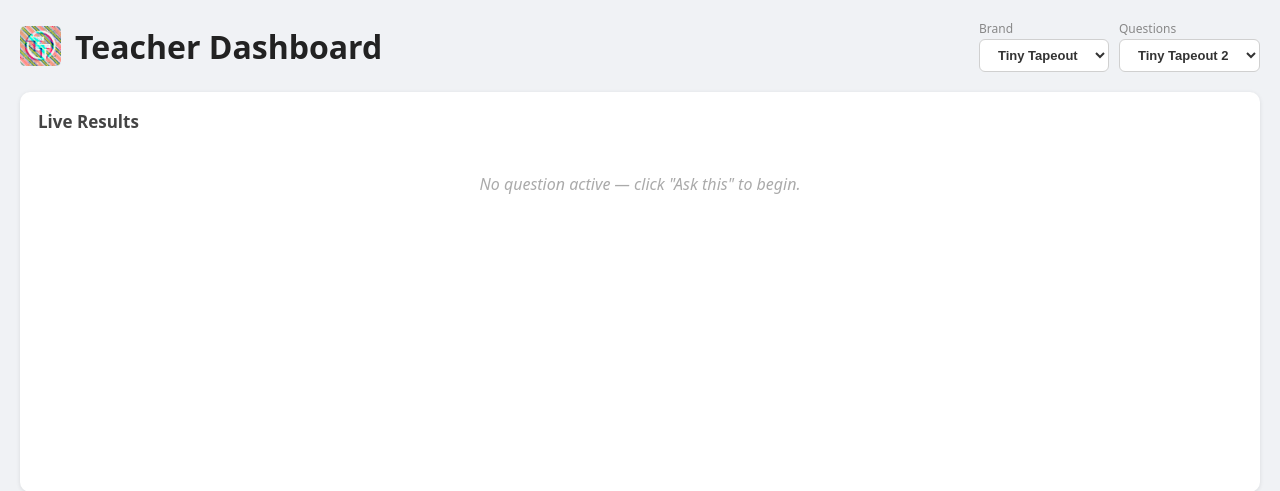
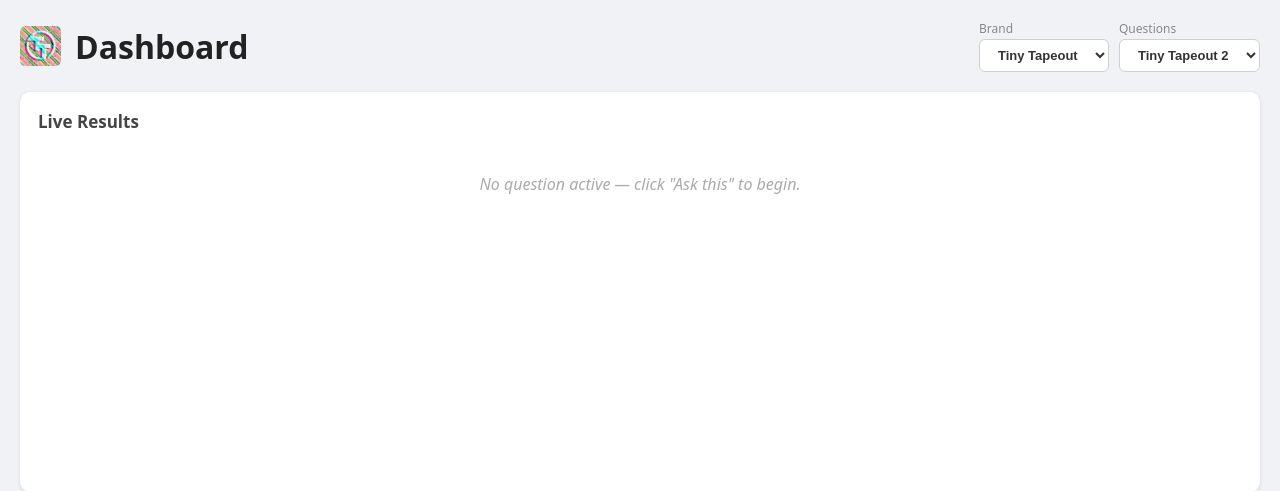
Before and after one commit to mattvenn/online_questions, a Flask app: page /teacher in a window 1280 px wide. Shown: the top 491 px of the page. Run offline with Flask 3, Linux system fonts and the light colour scheme.

Commit message:
remove teacher word

```diff
--- a/templates/teacher.html
+++ b/templates/teacher.html
@@ -65,7 +65,7 @@
   <div style="display:flex;justify-content:space-between;align-items:center;margin-bottom:20px;">
     <div style="display:flex;align-items:center;gap:14px;">
       <img src="/logos/{{ brand.logo }}" alt="{{ brand.name }}" style="height:40px;width:auto;display:block;">
-      <h1 style="margin:0;">Teacher Dashboard</h1>
+      <h1 style="margin:0;">Dashboard</h1>
     </div>
     <div style="display:flex;align-items:flex-end;gap:10px;">
       <label style="font-size:12px;color:#888;">Brand
```
